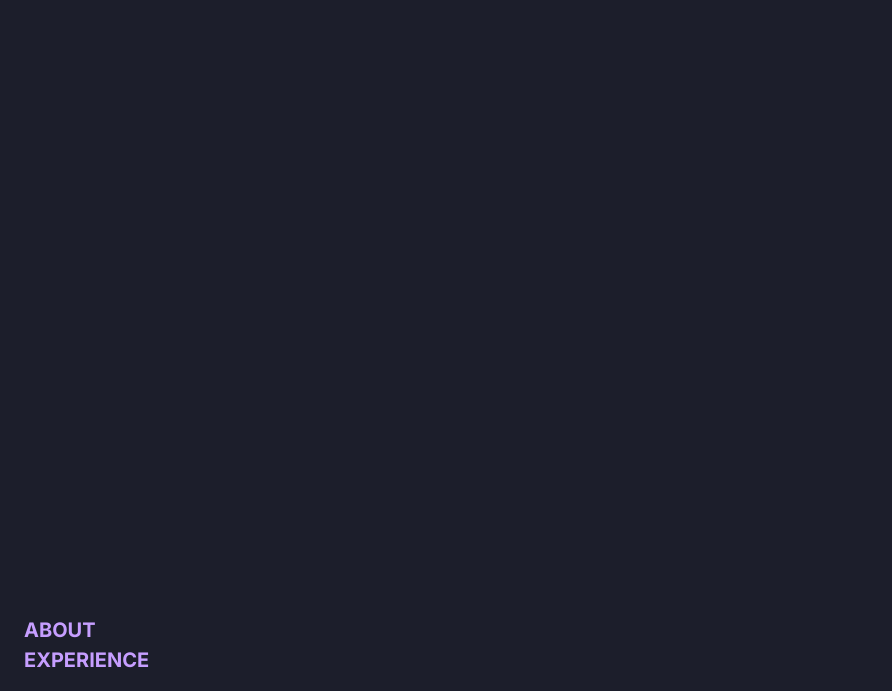
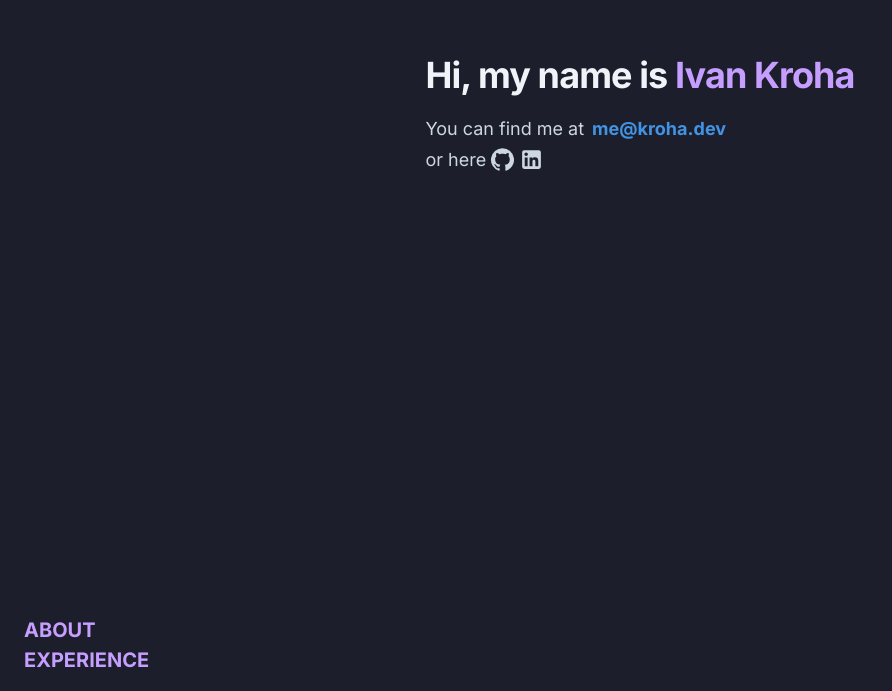
Before and after one commit to mixelburg/portfolio, a Next.js app: page / in a window 1280 px wide. Shown: the part 109-800 px from the top of the page, without its empty margins (0-892 px from the left). Built offline with nearby package versions, Linux system fonts and the light colour scheme.

Commit message:
deps updated

```diff
--- a/src/app/page.tsx
+++ b/src/app/page.tsx
@@ -1,9 +1,44 @@
-import { Stack } from '@mui/joy';
+import { Link, Stack, Typography } from '@mui/joy';
+import { colors } from '@/colors';
+import GitHubIcon from '@mui/icons-material/GitHub';
+import LinkedInIcon from '@mui/icons-material/LinkedIn';
 
 const Page = () => {
-  return (
-    <Stack> </Stack>
-  );
+
+  return <>
+    <Stack p={2} alignItems="center" width="100dvw" height="100dvh" pt="20vh">
+      <Stack spacing={2}>
+        <Typography level="h1" component="div">
+          Hi, my name is <Typography sx={{ color: 'primary.300' }}>Ivan Kroha</Typography>
+        </Typography>
+
+        <Stack spacing={0.5}>
+          <Stack direction="row" spacing={1}>
+            <Typography level="body-lg">
+              You can find me at
+            </Typography>
+            <Typography sx={{ color: colors.blue[400] }} fontWeight="bold" level="body-lg">
+              me@kroha.dev
+            </Typography>
+          </Stack>
+
+          <Stack direction="row" spacing={0.5} fontSize={25}>
+            <Typography level="body-lg">
+              or here
+            </Typography>
+            <Link fontSize="inherit" target="_blank" href="https://github.com/mixelburg">
+              <GitHubIcon fontSize="inherit" />
+            </Link>
+            <Link fontSize="inherit" target="_blank" href="https://www.linkedin.com/in/mixelburg">
+              <LinkedInIcon fontSize="inherit" />
+            </Link>
+          </Stack>
+        </Stack>
+
+
+      </Stack>
+    </Stack>
+  </>;
 };
 
 export default Page;
--- a/src/app/wrapper.tsx
+++ b/src/app/wrapper.tsx
@@ -47,7 +47,7 @@ export const Wrapper = (props: PropsWithChildren) => {
           pb={2}
           pt={1}
         >
-          <StyledLink href={'/about'} text={'ABOUT'} />
+          <StyledLink href={'/'} text={'ABOUT'} />
           <StyledLink href={'/experience'} text={'EXPERIENCE'} />
         </Stack>
       </Stack>
```
Also changed, not shown: package.json (+11 -11 lines), src/app/about/page.tsx (deleted, +0 -44 lines), 1 other file (tests, documents, lock files or other folders).
